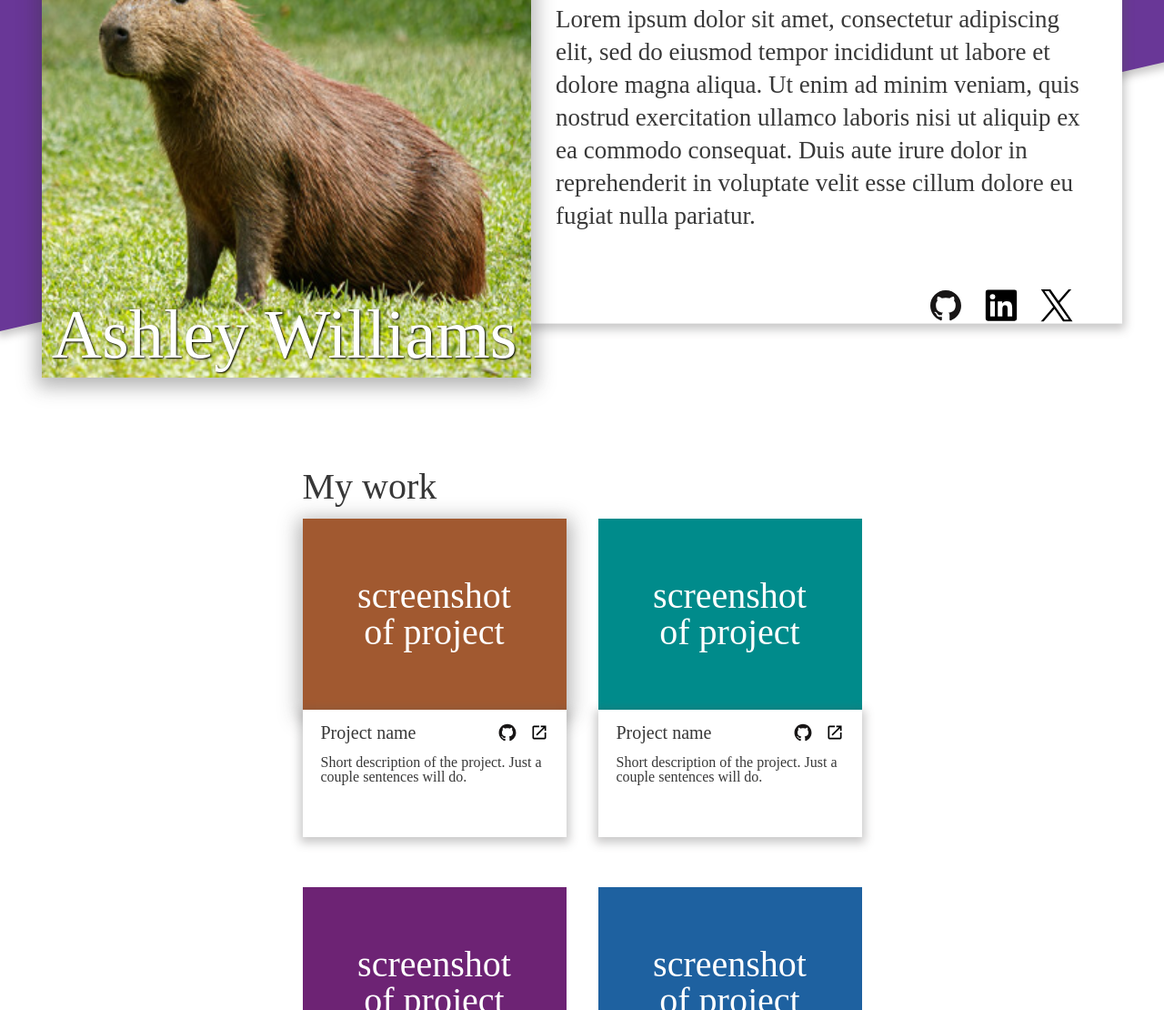
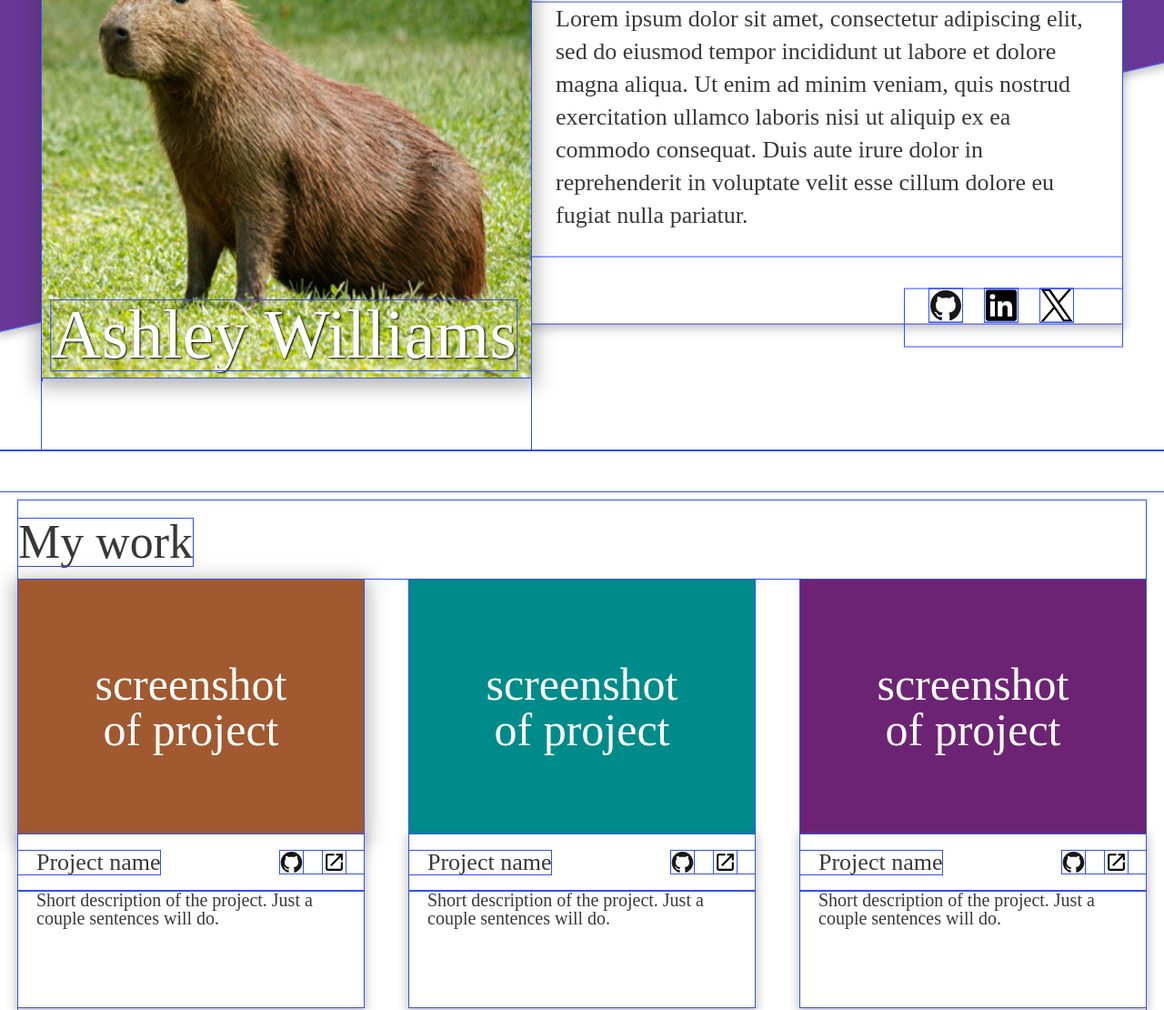
Before and after one commit to sub-pr1me/Project-Homepage, a website built with webpack: page src/template.html in a window 1280 px wide. Shown: the part 260-1370 px from the top of the page at 91% size. Built offline with nearby package versions, Linux system fonts and the light colour scheme.

Commit message:
build: add middle desktop section

```diff
--- a/src/styles.css
+++ b/src/styles.css
@@ -48,9 +48,9 @@ table {
 
 /* //////////////////////////////////////////////////////// */
 
-/* * {
+* {
 	outline: rgb(47, 78, 255) 1px solid;
-} */
+}
 
 .c1{
 	background-color: rgb(161, 89, 48);
@@ -249,12 +249,24 @@ h2 {
 
 
 
+
+
+
+
+
+
+
+
+
+
+
+
+
+
 footer {
 	width: 100%;
 	height: 500px;
 }
-
-
 
 @media (min-width: 600px) {
 	.content {
@@ -324,16 +336,6 @@ footer {
 	.top_icons {
 		display: none;
 	}
-
-
-
-
-
-
-
-
-
-
 
 	main {
 		width: 100%;
@@ -406,21 +408,24 @@ footer {
 		width: inherit;
 	}
 
+	.git,
+	.external {
+		width: 20px;
+	}
 
 
 
 
 
-	.git,
-	.external {
-		width: 20px;
-	}
+
+
+
+
+
 
 	footer {
 		font-size: 50px;
 	}
-
-
 }
 
 @media (min-width: 1200px) {
@@ -473,7 +478,7 @@ footer {
 	.inner_name {
 		display: block;
 		font-size: 76.5px;
-		min-width: 530px;
+		width: fit-content;
 		text-shadow: 1px 1px 2px rgb(0, 0, 0);
 		transform: translate(2%, -115%);
 		position: relative;
@@ -483,7 +488,7 @@ footer {
 	.info {
 		background-color: white;
 		min-width: 0px;
-		width: 53.5%;
+		width: 53%;
 		min-width: 650px;
 		height: 450px;
 		margin-top: -90px;
@@ -501,7 +506,7 @@ footer {
 	}
 
 	header p {
-		font-size: 27px;
+		font-size: 26px;
 		line-height: 36px;
 		margin-bottom: 0px;
 		padding: 0px 40px 27px 27px;
@@ -520,4 +525,92 @@ footer {
 		flex-direction: row;
 		width: 36px;
 	}
+
+
+
+
+
+
+
+
+
+	main {
+		margin: 0px 8vw;
+	}
+
+	.main_content {
+		margin: 0px 8vw;
+		justify-content: flex-start;
+		width: 1240px;
+		min-width: 85wv;
+		height: fit-content;
+		justify-content: flex-start;
+		align-items: center;
+		margin-top: 55px;
+	}
+
+	.projects_container {
+		flex-direction: row;
+		flex-wrap: wrap;
+		justify-content: center;
+		width: inherit;
+		min-width: 600px;
+		height: fit-content;
+		gap: 50px;
+	}
+
+	h2 {
+		font-size: 52px;
+		margin: 20px 0px 0px 0px;
+		align-self: flex-start;
+	}
+
+	.project {
+		margin: 0px 0px 10px 0px;
+	}
+
+	.project,
+	.project_pic {
+		width: 380px;
+	}
+
+	.project_pic {
+		height: 280px;
+		font-size: 50px;
+	}
+
+	.project_info {
+		height: 190px;
+		background-color: white;
+	}
+
+	.project_header {
+		padding: 10px 0px;
+	}
+
+	.project_name {
+		font-size: 26px;
+	}
+
+	.project_name,
+	.project_description {
+		padding-left: 20px;
+	}
+
+	.project_description {
+		box-sizing: border-box;
+		font-size: 20px;
+		align-self: flex-start;
+		width: inherit;
+	}
+
+	.project_icons {
+		gap: 22px;
+	}
+
+	.git,
+	.external {
+		width: 25px;
+	}
+
 }
```
